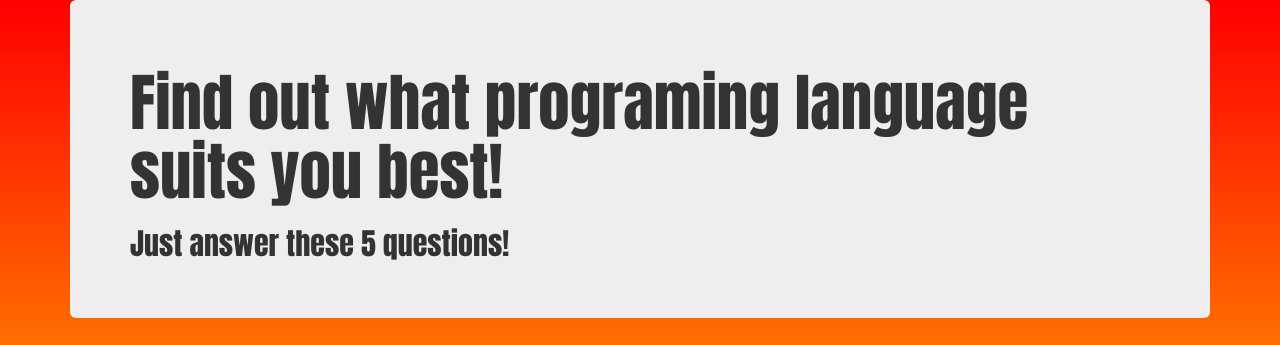
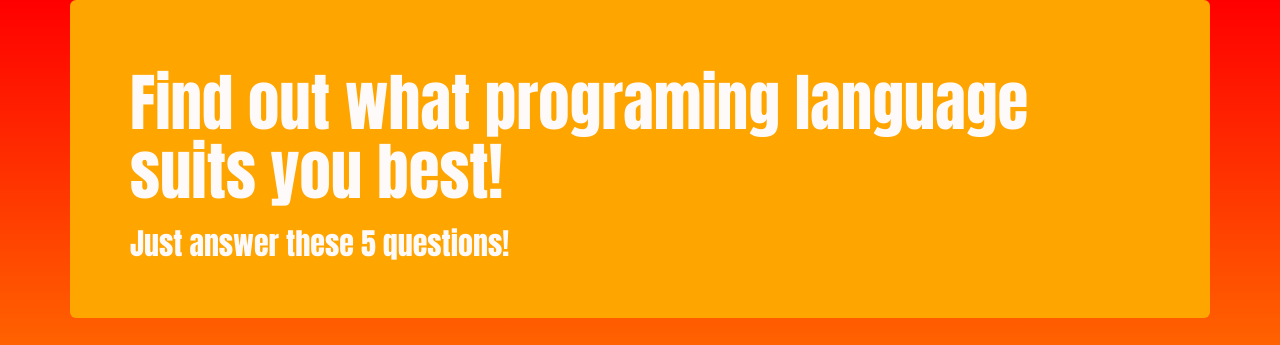
Before and after one commit to bowty14/code-review2, a plain HTML site: page index.html in a window 1280 px wide. Shown: the top 345 px of the page. Drawn offline with Linux system fonts and the light colour scheme.

Commit message:
add row and column class at line 16.

```diff
--- a/css/styles.css
+++ b/css/styles.css
@@ -1,8 +1,15 @@
 body {
   background-image: linear-gradient(red, yellow);
 }
+.jumbotron{
+  background-color:orange;
+  color: snow;
+}
 h1, h2 {
   font-family: Impact, Haettenschweiler, 'Arial Narrow Bold', sans-serif;
+}
+.container{
+  font-family: 'Lucida Sans', 'Lucida Sans Regular', 'Lucida Grande', 'Lucida Sans Unicode', Geneva, Verdana, sans-serif;
 }
 #americano, #mocha, #frapuccino {
   display: none;
--- a/index.html
+++ b/index.html
@@ -13,7 +13,8 @@
       <h1>Find out what programing language suits you best!</h1>
       <h2>Just answer these 5 questions!</h2>
     </div>
-
+    <div class="row">
+      <div class="col-md-3">
     <h4 class="q1">Q 1.What would you like to do in your free time?</h4>
     <form id="question1">
       <label for="book">read a book, </label>
@@ -67,6 +68,8 @@
       </select>
       <button type="submit" class="btn">Submit!</button>
     </form>
+      </div>
+    </div>
     <div id="americano">
       <h3><em>Congratulations!!</em> Based on your answers you would make a great C# developer!! </h3>
       <img id="csharp" src="https://bit.ly/2UovHqa" alt="csharp">
```
